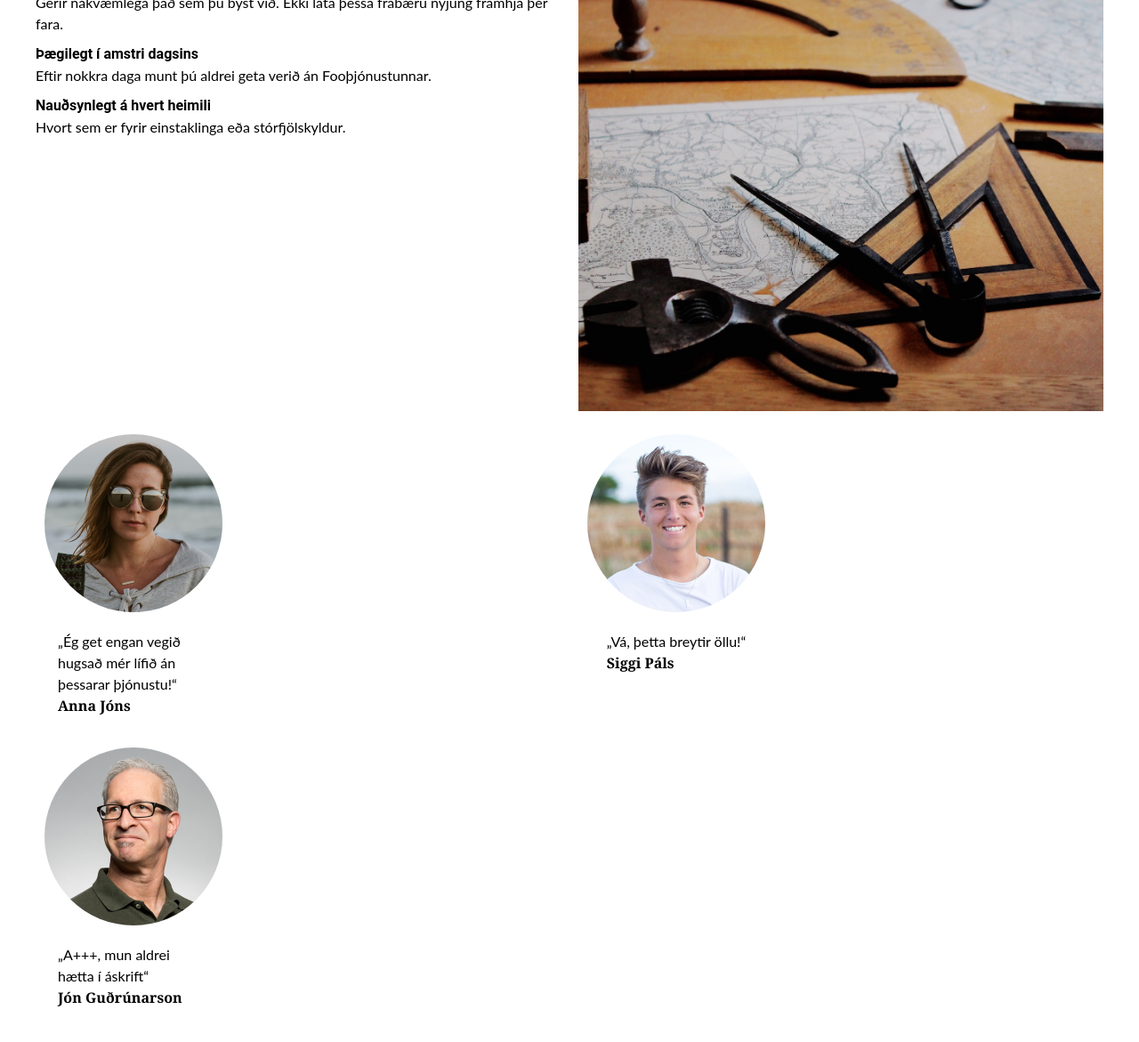
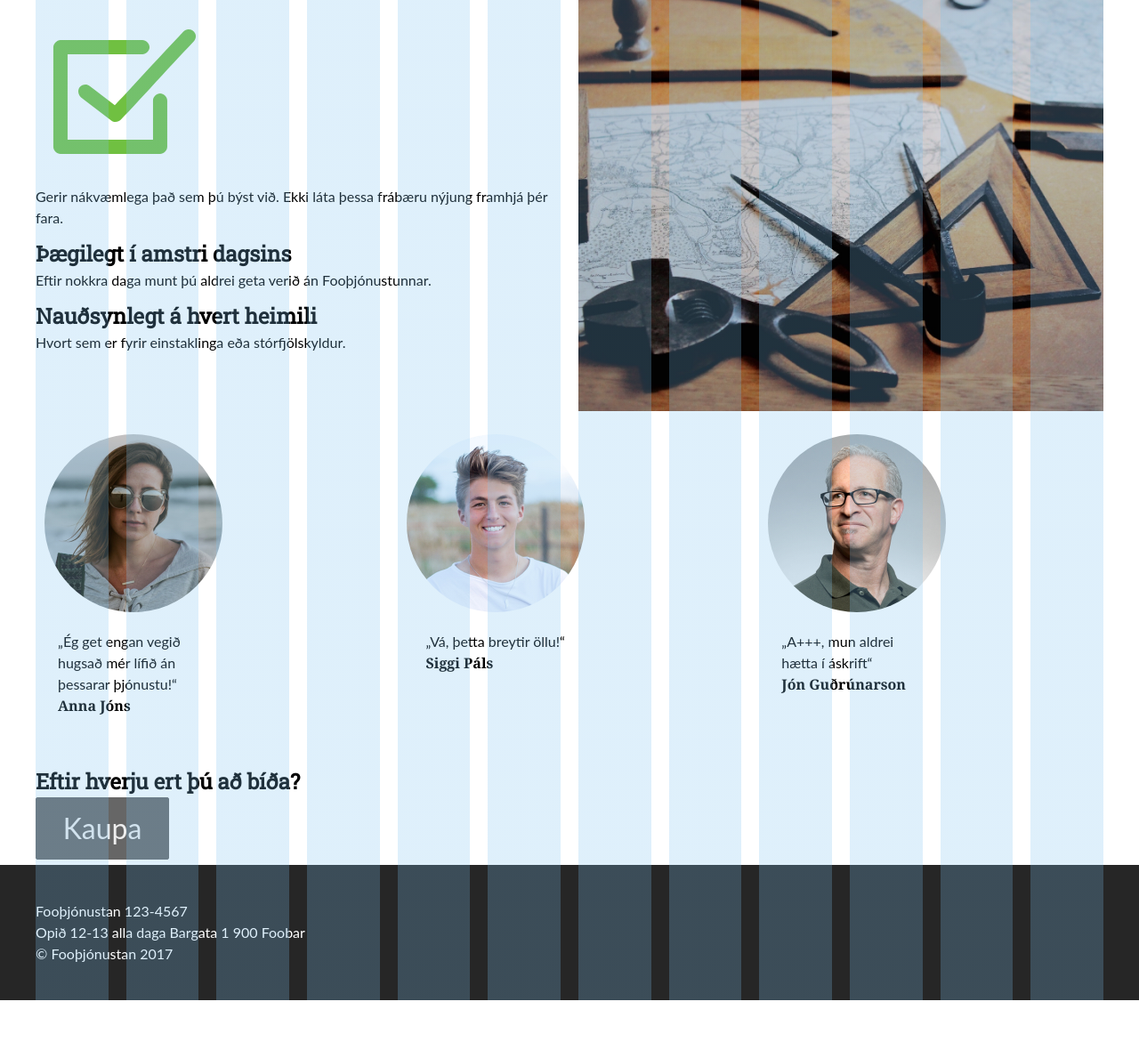
Before and after one commit to VifillS/vangari, a website: page index.html in a window 1280 px wide. Shown: the part 665-1836 px from the top of the page at 89% size. After the commit the page ends 1789 px from the top, so only its background shows below. Drawn offline with nearby package versions, Linux system fonts and the light colour scheme; files that its build step writes are made by us from their sources.

Commit message:
tilraunir svg og footer

```diff
--- a/index.html
+++ b/index.html
@@ -7,7 +7,7 @@
     <title>Fooþjónustan</title>
     <link rel="stylesheet" href="styles.css">
     <link href="https://fonts.googleapis.com/css?family=Roboto+Slab" rel="stylesheet">
-    <!-- <link rel="stylesheet" href="grid.css"> -->
+    <link rel="stylesheet" href="grid.css">
 </head>
 
 <body>
@@ -35,19 +35,20 @@
         <div class="row">
             <div class="col col-6 col-sm-12">
 
-                <h3 class="heading heading--three"> Ódýr og góð þjónusta</h3>
+                <h3 class="heading heading--two"> Ódýr og góð þjónusta</h3>
+                <img src="resources/check.svg" alt="">
                 <div class="text">
                     <p class="text__p">
                         Gerir nákvæmlega það sem þú býst við. Ekki láta þessa frábæru nýjung framhjá þér fara.
                     </p>
                 </div>
-                <h3 class="heading heading--three"> Þægilegt í amstri dagsins</h3>
+                <h3 class="heading heading--two"> Þægilegt í amstri dagsins</h3>
                 <div class="text">
                     <p class="text__p">
                         Eftir nokkra daga munt þú aldrei geta verið án Fooþjónustunnar.
                     </p>
                 </div>
-                <h3 class="heading heading--three">Nauðsynlegt á hvert heimili </h3>
+                <h3 class="heading heading--two">Nauðsynlegt á hvert heimili </h3>
                 <div class="text">
                     <p class="text__p">
                         Hvort sem er fyrir einstaklinga eða stórfjölskyldur.
@@ -62,9 +63,9 @@
         </div>
         <div class="cardlist">
             <div class="cardlist__row">
+                <div class="col col-4 col-sm-12">
 
                     <div class="cardlist__col">
-                    <div class="col col-4 col-sm-12">
                         <div class="card">
                             <div class="card__image">
                                 <img src="resources/profile1.jpg" alt="" class="card__img">
@@ -76,8 +77,8 @@
                         </div>
                     </div>
                 </div>
+                <div class="col col-4 col-sm-12">
                     <div class="cardlist__col">
-                    <div class="col col-4 col-sm-12">
                         <div class="card">
                             <div class="card__image">
                                 <img src="resources/profile2.jpg" alt="" class="card__img">
@@ -89,8 +90,8 @@
                         </div>
                     </div>
                 </div>
+                <div class="col col-4 col-sm-12">
                     <div class="cardlist__col">
-                    <div class="col col-4 col-sm-12">
                         <div class="card">
                             <div class="card__image">
                                 <img src="resources/profile3.jpg" alt="" class="card__img">
@@ -111,10 +112,10 @@
     </main>
     <footer>
         <div>
-            Fooþjónustan<br /> 123-4567
+            Fooþjónustan 123-4567
         </div>
         <div>
-            Opið 12-13 alla daga<br /> Bargata 1<br /> 900 Foobar
+            Opið 12-13 alla daga Bargata 1 900 Foobar
         </div>
         <p>© Fooþjónustan 2017</p>
     </footer>
--- a/scss/footer.scss
+++ b/scss/footer.scss
@@ -10,7 +10,7 @@ footer {
     margin: 0 auto;
   }
 
-  p {
+  & .ass {
     color: #ff7f00;
   }
 }
--- a/scss/heading.scss
+++ b/scss/heading.scss
@@ -6,29 +6,17 @@
     width: 100%;
 
     &--one {
-    font-size: 3rem;
-  }
-
-  &--two {
-    font-size: 2rem;
-    border: none;
-
-    &--one {
         font-size: 4rem;
     }
-
     &--two {
         font-size: 1.5rem;
     }
-
     &--three {
         font-size: 1rem;
     }
-    &--bold{
+    &--bold {
         font-weight: bold;
     }
-  }
-
     &--three {
         font-size: 1rem;
     }
--- a/scss/variables.scss
+++ b/scss/variables.scss
@@ -3,4 +3,4 @@ $max-width: 1200px;
 $gutter: 20px;
 $fsize: 16px;
 $mfont: 'Open Sans', sans-serif;
-$hfont: 'Roboto', sans-serif;
+$hfont: 'Roboto Slab', sans-serif;
```
Lines whose indentation alone changed are shown as unchanged.
